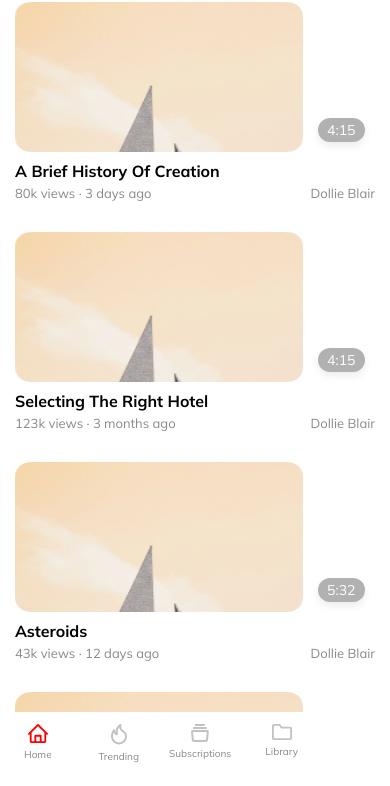
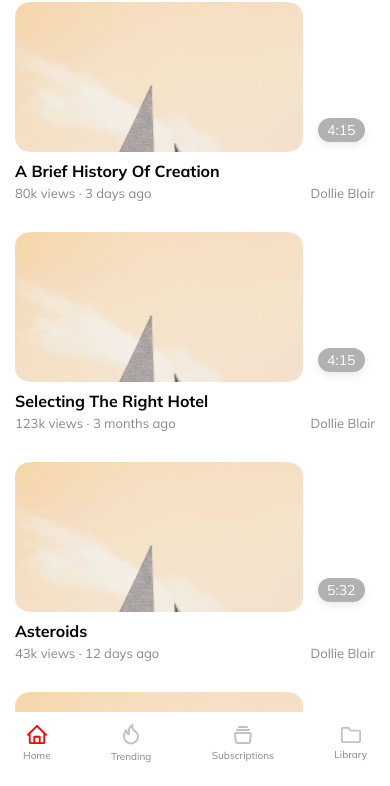
Before and after one commit to doritozbae/task1_YouTube, a plain HTML site: page index.html in a window 390 px wide. Both pictures are taken after a click on the button "Home Page". Shown: the part 58-844 px from the top of the page. Drawn offline with Linux system fonts and the light colour scheme.

Commit message:
refactor: improved sidebar

```diff
--- a/index.html
+++ b/index.html
@@ -50,21 +50,21 @@
    <main>
       <div class="sidebar none">
          <div class="sidebar__buttons">
-            <a class="sidebar__buttons_btn mr47">
+            <a class="sidebar__buttons_btn ">
                <img class="sidebar__buttons_btnimg" src="./assets/icons/home.svg" width="20" height="19" alt="nav">
                Home
             </a>
 
-            <a class="sidebar__buttons_btn mr30">
+            <a class="sidebar__buttons_btn ">
                <img class="sidebar__buttons_btnimg" src="./assets/icons/trending.svg" width="16" height="21" alt="nav">
                Trending
             </a>
-            <a class="sidebar__buttons_btn mr35">
+            <a class="sidebar__buttons_btn ">
                <img class="sidebar__buttons_btnimg" src="./assets/icons/subscriptions.svg" width="18" height="18" alt="nav">
                Subscriptions
             </a>
          <div class="sidebar__buttons_more ">
-            <a class="sidebar__buttons_btn ml35">
+            <a class="sidebar__buttons_btn ">
                <img class="sidebar__buttons_btnimg" src="./assets/icons/library.svg" width="20" height="16" alt="nav">
                Library
             </a>
@@ -156,15 +156,16 @@
 
                   <div class="contentCard">
                      <div class="relative">
-                        <img class="contentCard__img" src="./assets/content/1.png" width="250" height="150" alt="nav">
+                           <img class="contentCard__img" src="./assets/content/1.png" width="250" height="150" alt="nav">
                         <p class="contentCard__imgTime">4:15</p>
                      </div>
                      <h5>A Brief History Of Creation</h5>
                      <div class="contentCard_description">
-                        <div class="contentCard_description">
+
                            <h6>80k views  ·  3 days ago </h6>
-                        </div>
-                        <h6>Dollie Blair</h6>
+                           <h6>Dollie Blair</h6>
+
+
                      </div>
                   </div>
                   <div class="contentCard">
--- a/style.css
+++ b/style.css
@@ -679,11 +679,13 @@ h6 {
   .sidebar {
    position: fixed;
    background: white;
+   left: 0;
+   right: 0;
    z-index: 10;
    bottom: 0;
    width: 100%;
    height: 50px;
-   padding: 12px 24px;
+   padding: 12px 0px;
    justify-content: space-between;
    font-size: 10px;
    line-height: 13px;
@@ -707,18 +709,6 @@ h6 {
 
    .sidebar__buttons_btnimg {
       padding-right: 0px;
-   }
-
-   .mr47 {
-      margin-right: 47px;
-   }
-
-   .mr30 {
-      margin-right: 30px;
-   }
-
-   .ml35 {
-      margin-left: 34px;
    }
 
    .sidebar__buttons_more {
@@ -969,8 +959,15 @@ h6 {
    }
 
    .sidebar__buttons {
-      justify-content: normal;
+      /* justify-content: normal; */
+      align-items: center;
+      padding: 0px 23px;
+      justify-content: space-between;
    }
+
+   .sidebar__buttons_more .sidebar__buttons_btn {
+      padding-bottom: 0px;
+  }
 
    .chanelPage__cover {
       margin-top: 23px;
```
